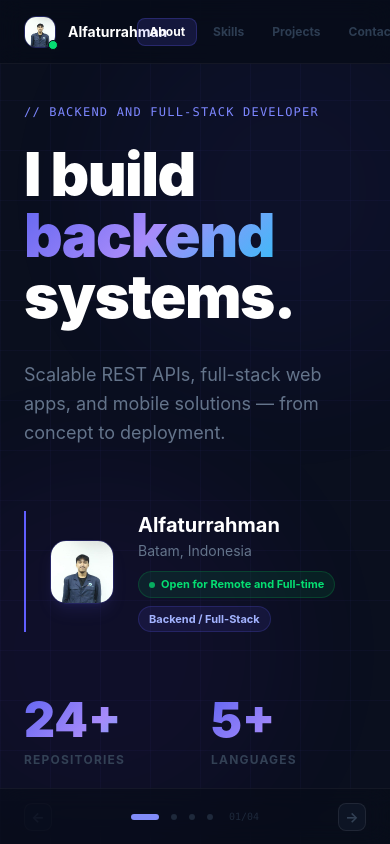
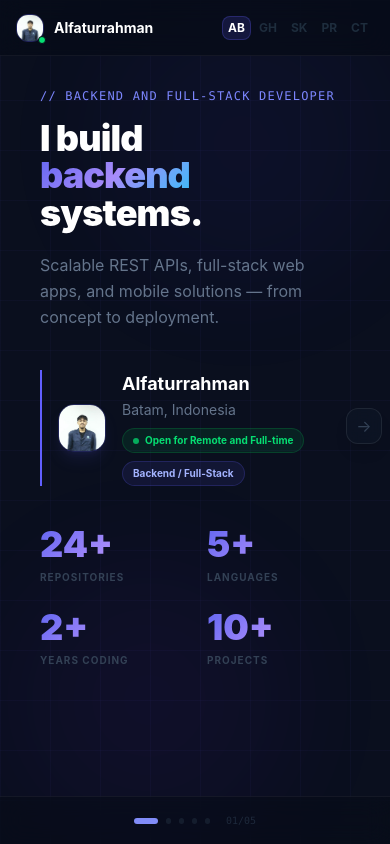
Before and after one commit to Alfaturrahman/profile_website, a Next.js app: page / in a window 390 px wide. Built offline with nearby package versions, Linux system fonts and the light colour scheme.

Commit message:
feat: 5-slide layout, GitHub stats slide, bounce arrows, full responsive

```diff
--- a/app/components/AboutSection.js
+++ b/app/components/AboutSection.js
@@ -10,28 +10,28 @@ const stats = [
 
 export default function AboutSection() {
   return (
-    <div className="max-w-4xl mx-auto">
+    <div className="max-w-4xl mx-auto w-full">
       <motion.div
-        className="mb-16"
+        className="mb-10 sm:mb-14"
         initial={{ opacity: 0, y: 40 }}
         animate={{ opacity: 1, y: 0 }}
-        transition={{ duration: 0.65 }}
+        transition={{ duration: 0.6 }}
       >
-        <p className="text-indigo-400 text-xs font-mono tracking-widest uppercase mb-6">
+        <p className="text-indigo-400 text-xs font-mono tracking-widest uppercase mb-4 sm:mb-6">
           // backend and full-stack developer
         </p>
-        <h1 className="text-6xl lg:text-7xl font-black text-white leading-[1.02] tracking-tight mb-8">
+        <h1 className="text-4xl sm:text-5xl lg:text-7xl font-black text-white leading-[1.04] tracking-tight mb-5 sm:mb-8">
           I build<br />
           <span className="gradient-text">backend</span><br />
           systems.
         </h1>
-        <p className="text-[#64748b] text-lg leading-relaxed max-w-lg">
+        <p className="text-[#64748b] text-base sm:text-lg leading-relaxed max-w-lg">
           Scalable REST APIs, full-stack web apps, and mobile solutions — from concept to deployment.
         </p>
       </motion.div>
 
       <motion.div
-        className="flex items-center gap-6 mb-16 pl-6 border-l-2 border-indigo-500"
+        className="flex items-center gap-4 sm:gap-6 mb-10 sm:mb-14 pl-4 sm:pl-6 border-l-2 border-indigo-500"
         initial={{ opacity: 0, x: -30 }}
         animate={{ opacity: 1, x: 0 }}
         transition={{ delay: 0.25 }}
@@ -39,17 +39,17 @@ export default function AboutSection() {
         <img
           src="/Profile_pict.jpeg"
           alt="Alfaturrahman"
-          className="w-16 h-16 rounded-2xl object-cover border border-indigo-500/25 shadow-lg shadow-indigo-500/10"
+          className="w-12 h-12 sm:w-16 sm:h-16 rounded-2xl object-cover border border-indigo-500/25 shadow-lg shadow-indigo-500/10 shrink-0"
         />
         <div>
-          <h2 className="text-white font-bold text-xl">Alfaturrahman</h2>
+          <h2 className="text-white font-bold text-lg sm:text-xl">Alfaturrahman</h2>
           <p className="text-[#64748b] text-sm mt-0.5">Batam, Indonesia</p>
-          <div className="flex flex-wrap gap-2 mt-2.5">
-            <span className="inline-flex items-center gap-1.5 text-[11px] font-bold bg-green-500/10 border border-green-500/20 text-green-400 px-2.5 py-1 rounded-full">
+          <div className="flex flex-wrap gap-2 mt-2">
+            <span className="inline-flex items-center gap-1.5 text-[10px] sm:text-[11px] font-bold bg-green-500/10 border border-green-500/20 text-green-400 px-2.5 py-1 rounded-full">
               <span className="w-1.5 h-1.5 bg-green-400 rounded-full animate-pulse" />
               Open for Remote and Full-time
             </span>
-            <span className="text-[11px] font-bold bg-indigo-500/10 border border-indigo-500/20 text-indigo-300 px-2.5 py-1 rounded-full">
+            <span className="text-[10px] sm:text-[11px] font-bold bg-indigo-500/10 border border-indigo-500/20 text-indigo-300 px-2.5 py-1 rounded-full">
               Backend / Full-Stack
             </span>
           </div>
@@ -57,7 +57,7 @@ export default function AboutSection() {
       </motion.div>
 
       <motion.div
-        className="grid grid-cols-2 md:grid-cols-4 gap-8 mb-20"
+        className="grid grid-cols-2 sm:grid-cols-4 gap-6 sm:gap-8"
         initial={{ opacity: 0, y: 20 }}
         animate={{ opacity: 1, y: 0 }}
         transition={{ delay: 0.4 }}
@@ -69,33 +69,10 @@ export default function AboutSection() {
             animate={{ opacity: 1, y: 0 }}
             transition={{ delay: 0.4 + i * 0.07 }}
           >
-            <p className="text-5xl font-black gradient-text leading-none">{s.value}</p>
-            <p className="text-[#334155] text-xs font-bold mt-2 uppercase tracking-widest">{s.label}</p>
+            <p className="text-4xl sm:text-5xl font-black gradient-text leading-none">{s.value}</p>
+            <p className="text-[#334155] text-[10px] sm:text-xs font-bold mt-2 uppercase tracking-widest">{s.label}</p>
           </motion.div>
         ))}
-      </motion.div>
-
-      <motion.div
-        className="grid md:grid-cols-2 gap-4"
-        initial={{ opacity: 0, y: 20 }}
-        animate={{ opacity: 1, y: 0 }}
-        transition={{ delay: 0.55 }}
-      >
-        <img
-          src="https://github-profile-summary-cards.vercel.app/api/cards/stats?username=Alfaturrahman&theme=tokyonight"
-          alt="GitHub Stats"
-          className="w-full rounded-2xl"
-        />
-        <img
-          src="https://github-profile-summary-cards.vercel.app/api/cards/most-commit-language?username=Alfaturrahman&theme=tokyonight"
-          alt="Top Languages"
-          className="w-full rounded-2xl"
-        />
-        <img
-          src="https://github-profile-summary-cards.vercel.app/api/cards/profile-details?username=Alfaturrahman&theme=tokyonight"
-          alt="Profile Details"
-          className="w-full rounded-2xl md:col-span-2"
-        />
       </motion.div>
     </div>
   );
--- a/app/components/ContactSection.js
+++ b/app/components/ContactSection.js
@@ -31,7 +31,7 @@ export default function ContactSection() {
     <div className="max-w-4xl mx-auto">
       <motion.div className="mb-12" initial={{ opacity: 0, y: 20 }} animate={{ opacity: 1, y: 0 }}>
         <p className="text-indigo-400 text-xs font-mono tracking-widest uppercase mb-4">// contact</p>
-        <h2 className="text-6xl font-black text-white leading-tight mb-4">
+        <h2 className="text-4xl sm:text-5xl lg:text-6xl font-black text-white leading-tight mb-4">
           Let us <span className="gradient-text">Connect</span>
         </h2>
         <p className="text-[#64748b] text-base max-w-md">
--- /dev/null
+++ b/app/components/GitHubStatsSection.js
@@ -0,0 +1,66 @@
+"use client";
+import { motion } from "framer-motion";
+
+export default function GitHubStatsSection() {
+  return (
+    <div className="max-w-4xl mx-auto w-full">
+      <motion.div className="mb-8 sm:mb-12" initial={{ opacity: 0, y: 20 }} animate={{ opacity: 1, y: 0 }}>
+        <p className="text-indigo-400 text-xs font-mono tracking-widest uppercase mb-3 sm:mb-4">// github activity</p>
+        <h2 className="text-4xl sm:text-5xl lg:text-6xl font-black text-white leading-tight">
+          GitHub <span className="gradient-text">Stats</span>
+        </h2>
+        <p className="text-[#64748b] mt-2 sm:mt-3 text-sm sm:text-base">
+          Real-time contribution data from <span className="text-white font-semibold font-mono">github.com/Alfaturrahman</span>
+        </p>
+      </motion.div>
+
+      <motion.div
+        className="grid grid-cols-1 sm:grid-cols-2 gap-3 sm:gap-4"
+        initial={{ opacity: 0, y: 20 }}
+        animate={{ opacity: 1, y: 0 }}
+        transition={{ delay: 0.15 }}
+      >
+        <motion.img
+          src="https://github-profile-summary-cards.vercel.app/api/cards/stats?username=Alfaturrahman&theme=tokyonight"
+          alt="GitHub Stats"
+          className="w-full rounded-2xl"
+          initial={{ opacity: 0, scale: 0.97 }}
+          animate={{ opacity: 1, scale: 1 }}
+          transition={{ delay: 0.2 }}
+        />
+        <motion.img
+          src="https://github-profile-summary-cards.vercel.app/api/cards/most-commit-language?username=Alfaturrahman&theme=tokyonight"
+          alt="Top Languages"
+          className="w-full rounded-2xl"
+          initial={{ opacity: 0, scale: 0.97 }}
+          animate={{ opacity: 1, scale: 1 }}
+          transition={{ delay: 0.28 }}
+        />
+        <motion.img
+          src="https://github-profile-summary-cards.vercel.app/api/cards/repos-per-language?username=Alfaturrahman&theme=tokyonight"
+          alt="Repos per Language"
+          className="w-full rounded-2xl"
+          initial={{ opacity: 0, scale: 0.97 }}
+          animate={{ opacity: 1, scale: 1 }}
+          transition={{ delay: 0.36 }}
+        />
+        <motion.img
+          src="https://github-profile-summary-cards.vercel.app/api/cards/productive-time?username=Alfaturrahman&theme=tokyonight&utcOffset=7"
+          alt="Productive Time"
+          className="w-full rounded-2xl"
+          initial={{ opacity: 0, scale: 0.97 }}
+          animate={{ opacity: 1, scale: 1 }}
+          transition={{ delay: 0.44 }}
+        />
+        <motion.img
+          src="https://github-profile-summary-cards.vercel.app/api/cards/profile-details?username=Alfaturrahman&theme=tokyonight"
+          alt="Profile Details"
+          className="w-full rounded-2xl sm:col-span-2"
+          initial={{ opacity: 0, scale: 0.97 }}
+          animate={{ opacity: 1, scale: 1 }}
+          transition={{ delay: 0.52 }}
+        />
+      </motion.div>
+    </div>
+  );
+}
--- a/app/components/ProfileSection.js
+++ b/app/components/ProfileSection.js
@@ -27,7 +27,7 @@ export default function ProfileSection() {
     <div className="max-w-4xl mx-auto">
       <motion.div className="mb-12" initial={{ opacity: 0, y: 20 }} animate={{ opacity: 1, y: 0 }}>
         <p className="text-indigo-400 text-xs font-mono tracking-widest uppercase mb-4">// skills</p>
-        <h2 className="text-6xl font-black text-white leading-tight">
+        <h2 className="text-4xl sm:text-5xl lg:text-6xl font-black text-white leading-tight">
           Tech <span className="gradient-text">Stack</span>
         </h2>
         <p className="text-[#64748b] mt-3 text-base">
--- a/app/components/ProjectsSection.js
+++ b/app/components/ProjectsSection.js
@@ -69,7 +69,7 @@ export default function ProjectsSection() {
     <div className="max-w-4xl mx-auto">
       <motion.div className="mb-10" initial={{ opacity: 0, y: 20 }} animate={{ opacity: 1, y: 0 }}>
         <p className="text-indigo-400 text-xs font-mono tracking-widest uppercase mb-4">// projects</p>
-        <h2 className="text-6xl font-black text-white leading-tight">
+        <h2 className="text-4xl sm:text-5xl lg:text-6xl font-black text-white leading-tight">
           Featured <span className="gradient-text">Work</span>
         </h2>
       </motion.div>
--- a/app/layout.js
+++ b/app/layout.js
@@ -12,8 +12,9 @@ const geistMono = Geist_Mono({
 });
 
 export const metadata = {
-  title: "Fatur's Portofolio Web",
-  description: "Generated by create next app",
+  title: "Alfaturrahman — Backend & Full-Stack Developer",
+  description: "Portfolio of Alfaturrahman, Backend & Full-Stack Developer. Open for Remote and Full-time positions.",
+  viewport: "width=device-width, initial-scale=1, maximum-scale=1",
 };
 
 export default function RootLayout({ children }) {
--- a/app/page.js
+++ b/app/page.js
@@ -2,21 +2,32 @@
 import { useState, useEffect } from "react";
 import { motion, AnimatePresence } from "framer-motion";
 import AboutSection from "./components/AboutSection";
+import GitHubStatsSection from "./components/GitHubStatsSection";
 import ProfileSection from "./components/ProfileSection";
 import ProjectsSection from "./components/ProjectsSection";
 import ContactSection from "./components/ContactSection";
 
 const SECTIONS = [
-  { id: "about",    label: "About",    component: AboutSection    },
-  { id: "skills",   label: "Skills",   component: ProfileSection  },
-  { id: "projects", label: "Projects", component: ProjectsSection },
-  { id: "contact",  label: "Contact",  component: ContactSection  },
+  { id: "about",   label: "About",      short: "AB", component: AboutSection       },
+  { id: "github",  label: "GitHub",     short: "GH", component: GitHubStatsSection },
+  { id: "skills",  label: "Skills",     short: "SK", component: ProfileSection     },
+  { id: "projects",label: "Projects",   short: "PR", component: ProjectsSection    },
+  { id: "contact", label: "Contact",    short: "CT", component: ContactSection     },
 ];
 
-const variants = {
-  enter:  (dir) => ({ x: dir > 0 ? "65%" : "-65%", opacity: 0, scale: 0.96 }),
+const slideVariants = {
+  enter:  (dir) => ({ x: dir > 0 ? "60%" : "-60%", opacity: 0, scale: 0.97 }),
   center: { x: 0, opacity: 1, scale: 1 },
-  exit:   (dir) => ({ x: dir > 0 ? "-65%" : "65%", opacity: 0, scale: 0.96 }),
+  exit:   (dir) => ({ x: dir > 0 ? "-60%" : "60%", opacity: 0, scale: 0.97 }),
+};
+
+const bounceLeft = {
+  x: [0, -6, 0, -4, 0],
+  transition: { duration: 1.4, repeat: Infinity, repeatDelay: 2, ease: "easeInOut" },
+};
+const bounceRight = {
+  x: [0, 6, 0, 4, 0],
+  transition: { duration: 1.4, repeat: Infinity, repeatDelay: 2, ease: "easeInOut" },
 };
 
 export default function Home() {
@@ -39,41 +50,42 @@ export default function Home() {
   }, [current]);
 
   const Section = SECTIONS[current].component;
+  const canPrev = current > 0;
+  const canNext = current < SECTIONS.length - 1;
 
   return (
-    <div className="h-screen bg-[#0a0f1e] bg-grid text-[#f1f5f9] flex flex-col overflow-hidden">
+    <div className="h-[100dvh] bg-[#0a0f1e] bg-grid text-[#f1f5f9] flex flex-col overflow-hidden">
+      {/* Ambient glows */}
       <div className="fixed inset-0 pointer-events-none z-0">
-        <div className="absolute top-0 left-1/4 w-96 h-96 bg-indigo-600 opacity-5 rounded-full blur-3xl" />
-        <div className="absolute bottom-0 right-1/4 w-96 h-96 bg-violet-600 opacity-5 rounded-full blur-3xl" />
+        <div className="absolute top-0 left-1/4 w-72 sm:w-96 h-72 sm:h-96 bg-indigo-600 opacity-5 rounded-full blur-3xl" />
+        <div className="absolute bottom-0 right-1/4 w-72 sm:w-96 h-72 sm:h-96 bg-violet-600 opacity-5 rounded-full blur-3xl" />
       </div>
 
-      {/* Header */}
-      <header className="shrink-0 flex items-center justify-between px-6 sm:px-10 h-16 border-b border-white/5 bg-[#070c18]/80 backdrop-blur-md z-20">
-        <div className="flex items-center gap-3">
+      {/* ── Header ── */}
+      <header className="shrink-0 flex items-center justify-between px-4 sm:px-8 h-14 sm:h-16 border-b border-white/5 bg-[#070c18]/80 backdrop-blur-md z-20">
+        {/* Brand */}
+        <div className="flex items-center gap-2.5">
           <div className="relative shrink-0">
             <img
               src="/Profile_pict.jpeg"
               alt="Alfaturrahman"
-              className="w-8 h-8 rounded-xl object-cover border border-indigo-500/30"
+              className="w-7 h-7 sm:w-8 sm:h-8 rounded-xl object-cover border border-indigo-500/30"
             />
-            <span className="absolute -bottom-0.5 -right-0.5 w-2.5 h-2.5 bg-green-400 rounded-full border border-[#070c18]" />
+            <span className="absolute -bottom-0.5 -right-0.5 w-2 h-2 sm:w-2.5 sm:h-2.5 bg-green-400 rounded-full border border-[#070c18]" />
           </div>
-          <div className="flex items-center gap-2">
-            <span className="text-white font-bold text-sm">Alfaturrahman</span>
-            <span className="text-[#1e293b] text-xs font-mono hidden md:block">
-              .{SECTIONS[current].id}
-            </span>
-          </div>
+          <span className="text-white font-bold text-sm">Alfaturrahman</span>
+          <span className="text-[#1e2d3d] text-xs font-mono hidden sm:block">.{SECTIONS[current].id}</span>
         </div>
 
-        <nav className="flex items-center gap-1">
+        {/* Nav */}
+        <nav className="flex items-center gap-0.5">
           {SECTIONS.map((s, i) => (
             <button
               key={s.id}
               onClick={() => go(i)}
-              className={`relative text-xs font-bold px-3 py-1.5 rounded-lg transition-all ${
-                i === current ? "text-white" : "text-[#2d3d52] hover:text-[#64748b]"
-              }`}
+              className={`relative text-xs font-bold rounded-lg transition-all
+                px-1.5 py-1 sm:px-3 sm:py-1.5
+                ${i === current ? "text-white" : "text-[#1e2d3d] hover:text-[#64748b]"}`}
             >
               {i === current && (
                 <motion.span
@@ -82,73 +94,75 @@ export default function Home() {
                   transition={{ type: "spring", stiffness: 400, damping: 30 }}
                 />
               )}
-              <span className="relative">{s.label}</span>
+              <span className="relative hidden sm:inline">{s.label}</span>
+              <span className="relative sm:hidden">{s.short}</span>
             </button>
           ))}
         </nav>
       </header>
 
-      {/* Slide Content */}
+      {/* ── Slide Content ── */}
       <div className="flex-1 relative overflow-hidden z-10">
+        {/* Left arrow overlay */}
+        {canPrev && (
+          <motion.button
+            onClick={() => go(current - 1)}
+            animate={bounceLeft}
+            className="absolute left-2 sm:left-4 top-1/2 -translate-y-1/2 z-30 w-9 h-9 sm:w-11 sm:h-11 rounded-xl bg-[#0d1424]/90 border border-white/8 hover:border-indigo-500/50 hover:bg-indigo-500/15 flex items-center justify-center text-[#334155] hover:text-indigo-300 transition-all text-base shadow-lg backdrop-blur-sm"
+          >
+            ←
+          </motion.button>
+        )}
+        {/* Right arrow overlay */}
+        {canNext && (
+          <motion.button
+            onClick={() => go(current + 1)}
+            animate={bounceRight}
+            className="absolute right-2 sm:right-4 top-1/2 -translate-y-1/2 z-30 w-9 h-9 sm:w-11 sm:h-11 rounded-xl bg-[#0d1424]/90 border border-white/8 hover:border-indigo-500/50 hover:bg-indigo-500/15 flex items-center justify-center text-[#334155] hover:text-indigo-300 transition-all text-base shadow-lg backdrop-blur-sm"
+          >
+            →
+          </motion.button>
+        )}
+
         <AnimatePresence custom={dir} mode="wait">
           <motion.div
             key={current}
             custom={dir}
-            variants={variants}
+            variants={slideVariants}
             initial="enter"
             animate="center"
             exit="exit"
-            transition={{ duration: 0.38, ease: [0.25, 0.46, 0.45, 0.94] }}
+            transition={{ duration: 0.35, ease: [0.25, 0.46, 0.45, 0.94] }}
             className="absolute inset-0 overflow-y-auto"
           >
-            <div className="min-h-full px-6 sm:px-10 lg:px-20 py-10 max-w-5xl mx-auto">
+            <div className="min-h-full px-10 sm:px-14 lg:px-20 py-8 sm:py-10 max-w-5xl mx-auto">
               <Section />
             </div>
           </motion.div>
         </AnimatePresence>
       </div>
 
-      {/* Footer nav */}
-      <footer className="shrink-0 flex items-center justify-between px-6 sm:px-10 h-14 border-t border-white/5 bg-[#070c18]/60 backdrop-blur-md z-20">
-        <button
-          onClick={() => go(current - 1)}
-          disabled={current === 0}
-          className="flex items-center gap-2 text-xs font-bold text-[#334155] hover:text-white disabled:opacity-20 disabled:pointer-events-none transition-all group"
-        >
-          <span className="w-7 h-7 rounded-lg bg-[#0d1424] border border-white/8 flex items-center justify-center group-hover:border-indigo-500/40 group-hover:bg-indigo-500/10 transition-all text-sm">
-            ←
-          </span>
-          <span className="hidden sm:block">{current > 0 ? SECTIONS[current - 1].label : ""}</span>
-        </button>
-
-        <div className="flex items-center gap-3">
+      {/* ── Footer ── */}
+      <footer className="shrink-0 flex items-center justify-center gap-4 sm:gap-6 px-4 h-12 sm:h-14 border-t border-white/5 bg-[#070c18]/60 backdrop-blur-md z-20">
+        {/* Dot indicators */}
+        <div className="flex items-center gap-2">
           {SECTIONS.map((_, i) => (
-            <button key={i} onClick={() => go(i)}>
+            <button key={i} onClick={() => go(i)} aria-label={`Go to slide ${i + 1}`}>
               <motion.div
                 animate={{
-                  width: i === current ? 28 : 6,
+                  width: i === current ? 24 : 5,
                   backgroundColor: i === current ? "#818cf8" : "#1e293b",
+                  opacity: i === current ? 1 : 0.6,
                 }}
                 transition={{ type: "spring", stiffness: 500, damping: 40 }}
-                className="h-1.5 rounded-full hover:opacity-70"
+                className="h-1.5 rounded-full"
               />
             </button>
           ))}
-          <span className="text-[#1e293b] text-[10px] font-mono ml-1 tabular-nums">
-            {String(current + 1).padStart(2, "0")}/{String(SECTIONS.length).padStart(2, "0")}
-          </span>
         </div>
-
-        <button
-          onClick={() => go(current + 1)}
-          disabled={current === SECTIONS.length - 1}
-          className="flex items-center gap-2 text-xs font-bold text-[#334155] hover:text-white disabled:opacity-20 disabled:pointer-events-none transition-all group"
-        >
-          <span className="hidden sm:block">{current < SECTIONS.length - 1 ? SECTIONS[current + 1].label : ""}</span>
-          <span className="w-7 h-7 rounded-lg bg-[#0d1424] border border-white/8 flex items-center justify-center group-hover:border-indigo-500/40 group-hover:bg-indigo-500/10 transition-all text-sm">
-            →
-          </span>
-        </button>
+        <span className="text-[#1e293b] text-[10px] font-mono tabular-nums">
+          {String(current + 1).padStart(2, "0")}/{String(SECTIONS.length).padStart(2, "0")}
+        </span>
       </footer>
     </div>
   );
```
